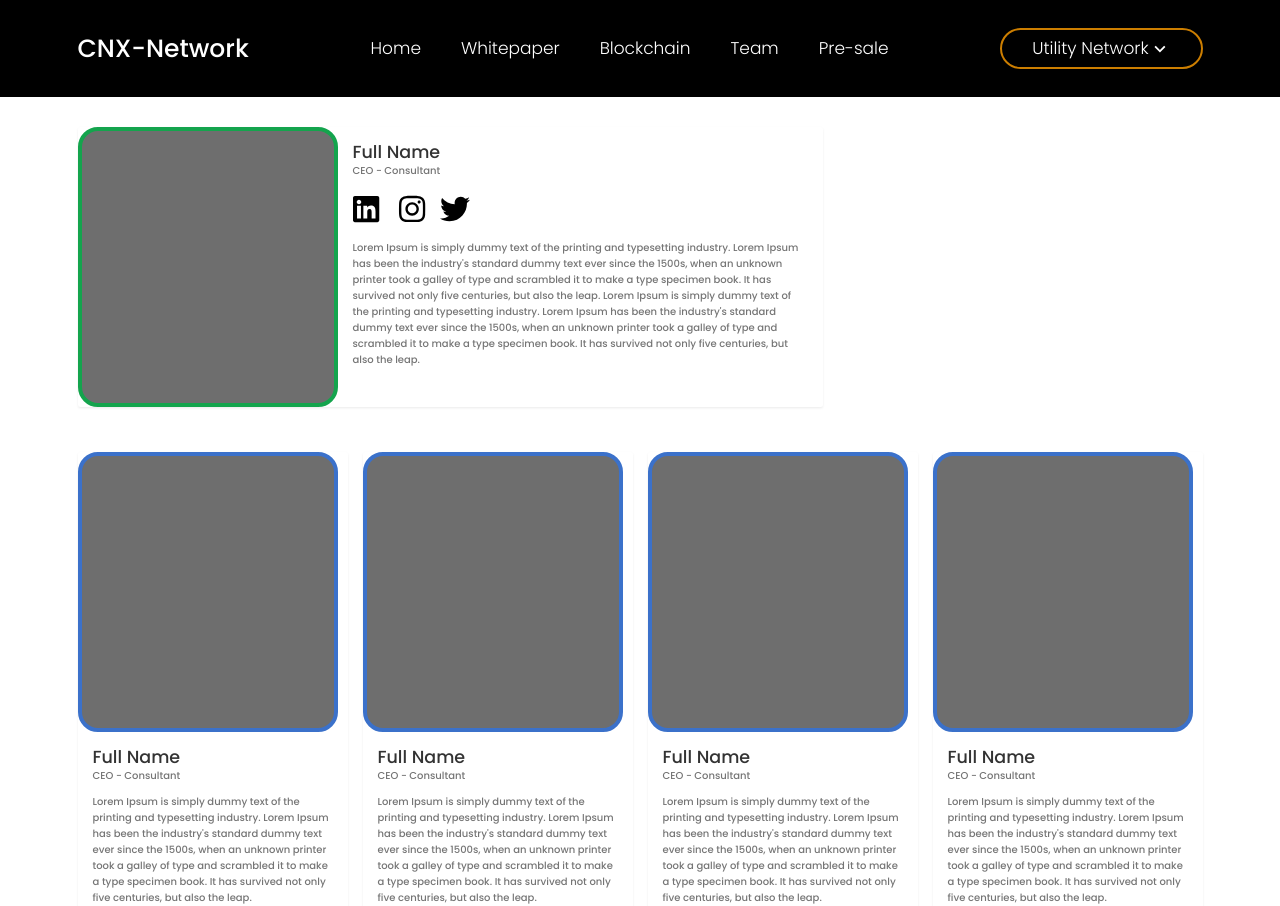
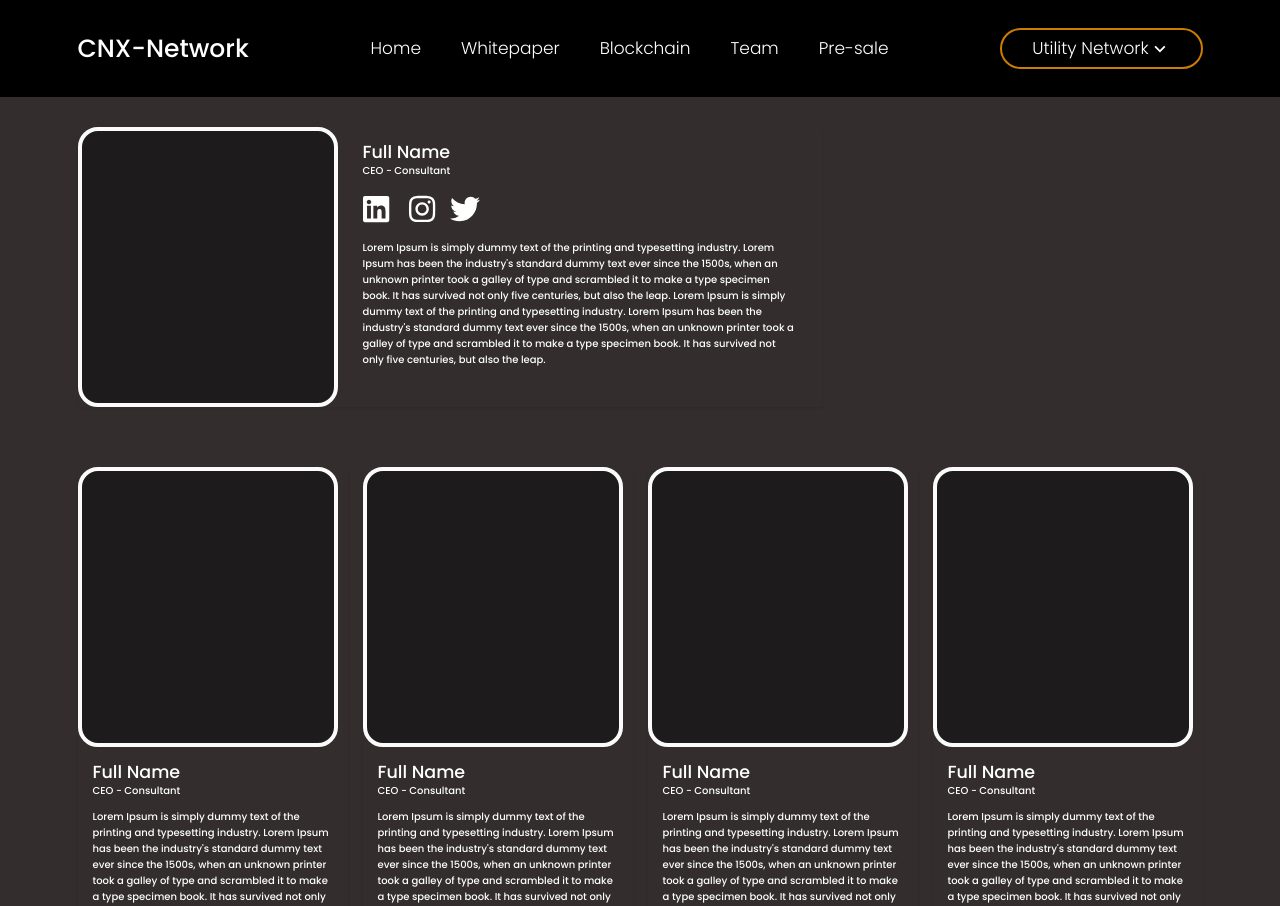
Before and after one commit to badarmasood/CNX-Network, a React (Create React App) app: page /Team in a window 1280 px wide. Shown: the top 906 px of the page. Built offline with nearby package versions, Linux system fonts and the light colour scheme.

Commit message:
Links Done

```diff
--- a/src/CoreTeam.js
+++ b/src/CoreTeam.js
@@ -14,32 +14,49 @@
 const CoreTeam = () => {
   return (
     <>
+      <div class="bg-dark CoreTeam">
         <div class="container ">
-        <div class="row pb-5 mb-4">
+          <div class="row pb-5 ">
             <div class="col-lg-3 col-md-6 mb-4 mb-lg-0">
               {/* <!-- Card--> */}
-            <div class="card shadow-sm border-0 rounded">
+              <div class=" shadow-sm border-0 rounded">
                 <div class="card-body p-0">
-                <div class="border border-primary border-4 MyBorder "></div>
-                <div class="p-4">
-                  <h3 class="mb-0">Full Name</h3>
-                  <p class=" text-muted">CEO - Consultant</p>
-                  <p class="text-muted">
+                  <div class="border border-light border-4 MyBorder "></div>
+                  <div class="p-4 text-white">
+                    <h3
+                      class="mb-0 text-white
+
+"
+                    >
+                      Full Name
+                    </h3>
+                    <p
+                      class=" text-white
+
+"
+                    >
+                      CEO - Consultant
+                    </p>
+                    <p class="">
                       Lorem Ipsum is simply dummy text of the printing and
                       typesetting industry. Lorem Ipsum has been the industry's
                       standard dummy text ever since the 1500s, when an unknown
                       printer took a galley of type and scrambled it to make a
-                    type specimen book. It has survived not only five centuries,
-                    but also the leap.
+                      type specimen book. It has survived not only five
+                      centuries, but also the leap.
                     </p>
 
-                  <ul class="social mb-0 list-inline mt-3">
+                    <ul
+                      class="social mb-0 list-inline mt-3
+
+"
+                    >
                       <li class="list-inline-item ">
                         <a href="#">
                           <FontAwesomeIcon
                             icon={faLinkedin}
                             size="3x"
-                          color="black"
+                            color="white"
                           />{" "}
                         </a>
                       </li>
@@ -48,7 +65,7 @@
                           <FontAwesomeIcon
                             icon={faInstagram}
                             size="3x"
-                          color="black"
+                            color="white"
                           />{" "}
                         </a>
                       </li>
@@ -57,7 +74,7 @@
                           <FontAwesomeIcon
                             icon={faTwitter}
                             size="3x"
-                          color="black"
+                            color="white"
                           />{" "}
                         </a>
                       </li>
@@ -68,19 +85,19 @@
             </div>
             <div class="col-lg-3 col-md-6 mb-4 mb-lg-0">
               {/* <!-- Card--> */}
-            <div class="card shadow-sm border-0 rounded">
+              <div class="shadow-sm border-0 rounded">
                 <div class="card-body p-0">
-                <div class="border border-primary border-4 MyBorder "></div>
+                  <div class="border border-light border-4 MyBorder "></div>
                   <div class="p-4">
-                  <h3 class="mb-0">Full Name</h3>
-                  <p class=" text-muted">CEO - Consultant</p>
-                  <p class="text-muted">
+                    <h3 class="mb-0 text-white">Full Name</h3>
+                    <p class=" text-white">CEO - Consultant</p>
+                    <p class="text-white">
                       Lorem Ipsum is simply dummy text of the printing and
                       typesetting industry. Lorem Ipsum has been the industry's
                       standard dummy text ever since the 1500s, when an unknown
                       printer took a galley of type and scrambled it to make a
-                    type specimen book. It has survived not only five centuries,
-                    but also the leap.
+                      type specimen book. It has survived not only five
+                      centuries, but also the leap.
                     </p>
 
                     <ul class="social mb-0 list-inline mt-3">
@@ -89,7 +106,7 @@
                           <FontAwesomeIcon
                             icon={faLinkedin}
                             size="3x"
-                          color="black"
+                            color="white"
                           />{" "}
                         </a>
                       </li>
@@ -98,7 +115,7 @@
                           <FontAwesomeIcon
                             icon={faInstagram}
                             size="3x"
-                          color="black"
+                            color="white"
                           />{" "}
                         </a>
                       </li>
@@ -107,7 +124,7 @@
                           <FontAwesomeIcon
                             icon={faTwitter}
                             size="3x"
-                          color="black"
+                            color="white"
                           />{" "}
                         </a>
                       </li>
@@ -118,19 +135,19 @@
             </div>
             <div class="col-lg-3 col-md-6 mb-4 mb-lg-0">
               {/* <!-- Card--> */}
-            <div class="card shadow-sm border-0 rounded">
+              <div class="shadow-sm border-0 rounded">
                 <div class="card-body p-0">
-                <div class="border border-primary border-4 MyBorder "></div>
+                  <div class="border border-light border-4 MyBorder "></div>
                   <div class="p-4">
-                  <h3 class="mb-0">Full Name</h3>
-                  <p class=" text-muted">CEO - Consultant</p>
-                  <p class="text-muted">
+                    <h3 class="mb-0 text-white">Full Name</h3>
+                    <p class=" text-white">CEO - Consultant</p>
+                    <p class="text-white">
                       Lorem Ipsum is simply dummy text of the printing and
                       typesetting industry. Lorem Ipsum has been the industry's
                       standard dummy text ever since the 1500s, when an unknown
                       printer took a galley of type and scrambled it to make a
-                    type specimen book. It has survived not only five centuries,
-                    but also the leap.
+                      type specimen book. It has survived not only five
+                      centuries, but also the leap.
                     </p>
 
                     <ul class="social mb-0 list-inline mt-3">
@@ -139,7 +156,7 @@
                           <FontAwesomeIcon
                             icon={faLinkedin}
                             size="3x"
-                          color="black"
+                            color="white"
                           />{" "}
                         </a>
                       </li>
@@ -148,7 +165,7 @@
                           <FontAwesomeIcon
                             icon={faInstagram}
                             size="3x"
-                          color="black"
+                            color="white"
                           />{" "}
                         </a>
                       </li>
@@ -157,7 +174,7 @@
                           <FontAwesomeIcon
                             icon={faTwitter}
                             size="3x"
-                          color="black"
+                            color="white"
                           />{" "}
                         </a>
                       </li>
@@ -168,19 +185,19 @@
             </div>
             <div class="col-lg-3 col-md-6 mb-4 mb-lg-0">
               {/* <!-- Card--> */}
-            <div class="card shadow-sm border-0 rounded">
+              <div class="shadow-sm border-0 rounded">
                 <div class="card-body p-0">
-                <div class="border border-primary border-4 MyBorder "></div>
+                  <div class="border border-light border-4 MyBorder "></div>
                   <div class="p-4">
-                  <h3 class="mb-0">Full Name</h3>
-                  <p class=" text-muted">CEO - Consultant</p>
-                  <p class="text-muted">
+                    <h3 class="mb-0 text-white">Full Name</h3>
+                    <p class=" text-white">CEO - Consultant</p>
+                    <p class="text-white">
                       Lorem Ipsum is simply dummy text of the printing and
                       typesetting industry. Lorem Ipsum has been the industry's
                       standard dummy text ever since the 1500s, when an unknown
                       printer took a galley of type and scrambled it to make a
-                    type specimen book. It has survived not only five centuries,
-                    but also the leap.
+                      type specimen book. It has survived not only five
+                      centuries, but also the leap.
                     </p>
 
                     <ul class="social mb-0 list-inline mt-3">
@@ -189,7 +206,7 @@
                           <FontAwesomeIcon
                             icon={faLinkedin}
                             size="3x"
-                          color="black"
+                            color="white"
                           />{" "}
                         </a>
                       </li>
@@ -198,7 +215,7 @@
                           <FontAwesomeIcon
                             icon={faInstagram}
                             size="3x"
-                          color="black"
+                            color="white"
                           />{" "}
                         </a>
                       </li>
@@ -207,11 +224,12 @@
                           <FontAwesomeIcon
                             icon={faTwitter}
                             size="3x"
-                          color="black"
+                            color="white"
                           />{" "}
                         </a>
                       </li>
                     </ul>
+                  </div>
                 </div>
               </div>
             </div>
--- a/src/index.css
+++ b/src/index.css
@@ -467,11 +467,14 @@
 /**********************************/
 /********** Team #1 Style *********/
 /**********************************/
+.CoreTeam h1 p {
+  text-decoration-color: white !important;
+}
 .MyBorder {
   height: 280px;
   position: relative;
   width: 260px;
-  background-color: rgb(110, 110, 110);
+  background-color: rgb(29, 27, 27);
   border-width: 60px;
   border-radius: 2rem !important;
 }
--- a/src/pages/Blockchain.js
+++ b/src/pages/Blockchain.js
@@ -6,6 +6,7 @@
   return (
     <>
       <Navbar />
+      <h1>Blockchain</h1>
     </>
   );
 };
--- a/src/pages/Presale2.js
+++ b/src/pages/Presale2.js
@@ -10,12 +10,12 @@
   return (
     <>
       <Navbar />
-      <h1>Presale Page</h1>
 
       <div
         style={{
           backgroundColor: "black",
           height: "100%",
+          padding: ".6rem",
         }}
         // class="jumbotron bg-cover text-white"
       >
--- a/src/pages/Team.js
+++ b/src/pages/Team.js
@@ -13,16 +13,17 @@
 const CEOTeam = () => {
   return (
     <>
-      <div class="container ">
-        <div class="row pb-5 mb-4 mt-5 ">
+      <div class="bg-dark">
+        <div class="container  ">
+          <div class="row pb-5">
             <div class="col-lg-8 col-md-12 mb-4 mb-lg-0">
-            <div class="card shadow-sm border-0 rounded">
+              <div class="my-5 shadow-sm border-0 rounded">
                 <div class="card-body p-0 d-flex flex-row">
-                <div class="border border-success border-4 MyBorder "></div>
+                  <div class="border border-light border-4 MyBorder "></div>
 
-                <div class="p-4 col">
-                  <h3 class="mb-0">Full Name</h3>
-                  <p class=" text-muted">CEO - Consultant</p>
+                  <div class="p-4 col mx-3">
+                    <h3 class="mb-0 text-white">Full Name</h3>
+                    <p class="text-white ">CEO - Consultant</p>
 
                     <ul class="social list-inline my-4">
                       <li class="list-inline-item ">
@@ -30,7 +31,7 @@
                           <FontAwesomeIcon
                             icon={faLinkedin}
                             size="3x"
-                          color="black"
+                            color="white"
                           />{" "}
                         </a>
                       </li>
@@ -39,7 +40,7 @@
                           <FontAwesomeIcon
                             icon={faInstagram}
                             size="3x"
-                          color="black"
+                            color="white"
                           />{" "}
                         </a>
                       </li>
@@ -48,24 +49,25 @@
                           <FontAwesomeIcon
                             icon={faTwitter}
                             size="3x"
-                          color="black"
+                            color="white"
                           />{" "}
                         </a>
                       </li>
                     </ul>
-                  <p class="text-muted">
+                    <p class="text-white ">
                       Lorem Ipsum is simply dummy text of the printing and
                       typesetting industry. Lorem Ipsum has been the industry's
                       standard dummy text ever since the 1500s, when an unknown
                       printer took a galley of type and scrambled it to make a
-                    type specimen book. It has survived not only five centuries,
-                    but also the leap. Lorem Ipsum is simply dummy text of the
-                    printing and typesetting industry. Lorem Ipsum has been the
-                    industry's standard dummy text ever since the 1500s, when an
-                    unknown printer took a galley of type and scrambled it to
-                    make a type specimen book. It has survived not only five
-                    centuries, but also the leap.
+                      type specimen book. It has survived not only five
+                      centuries, but also the leap. Lorem Ipsum is simply dummy
+                      text of the printing and typesetting industry. Lorem Ipsum
+                      has been the industry's standard dummy text ever since the
+                      1500s, when an unknown printer took a galley of type and
+                      scrambled it to make a type specimen book. It has survived
+                      not only five centuries, but also the leap.
                     </p>
+                  </div>
                 </div>
               </div>
             </div>
```
Lines whose indentation alone changed are shown as unchanged.
